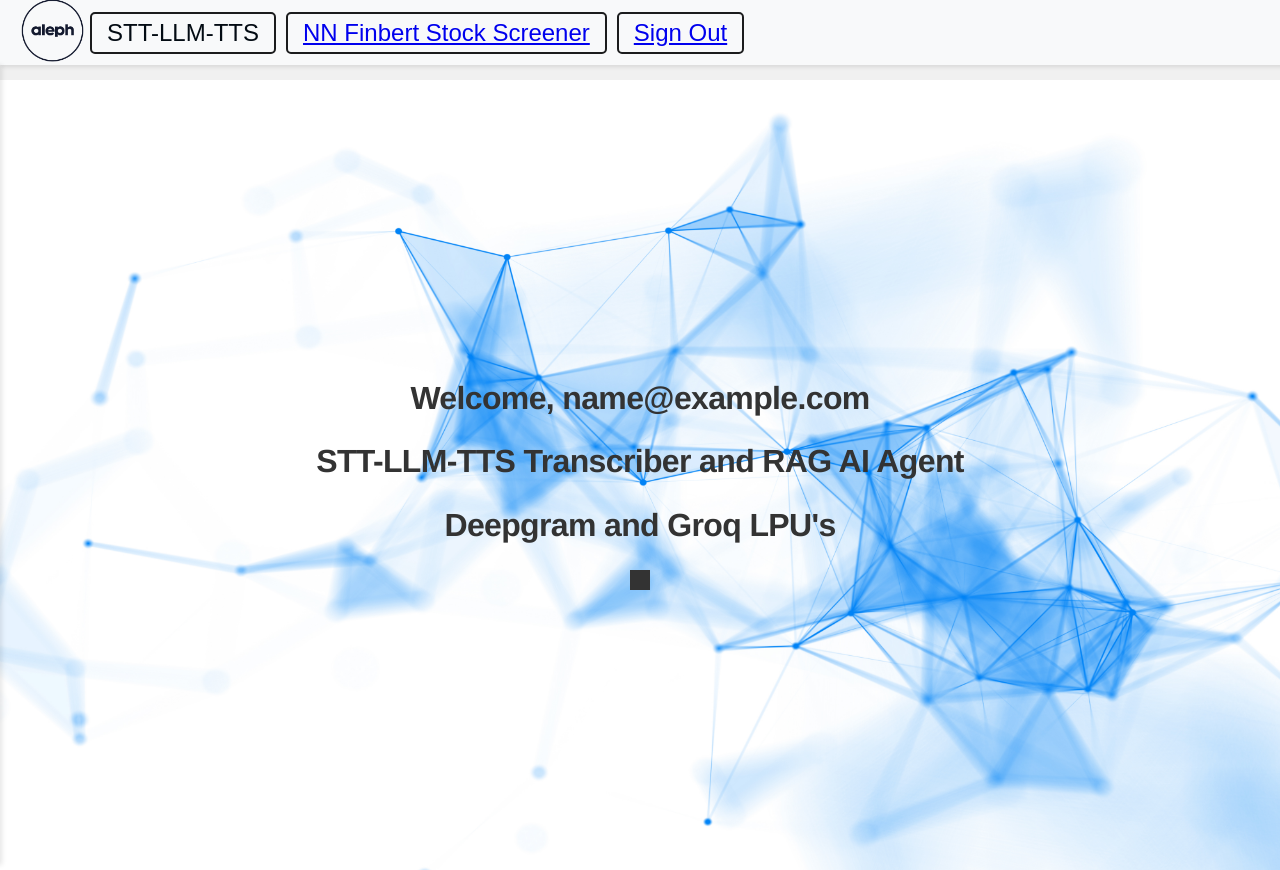
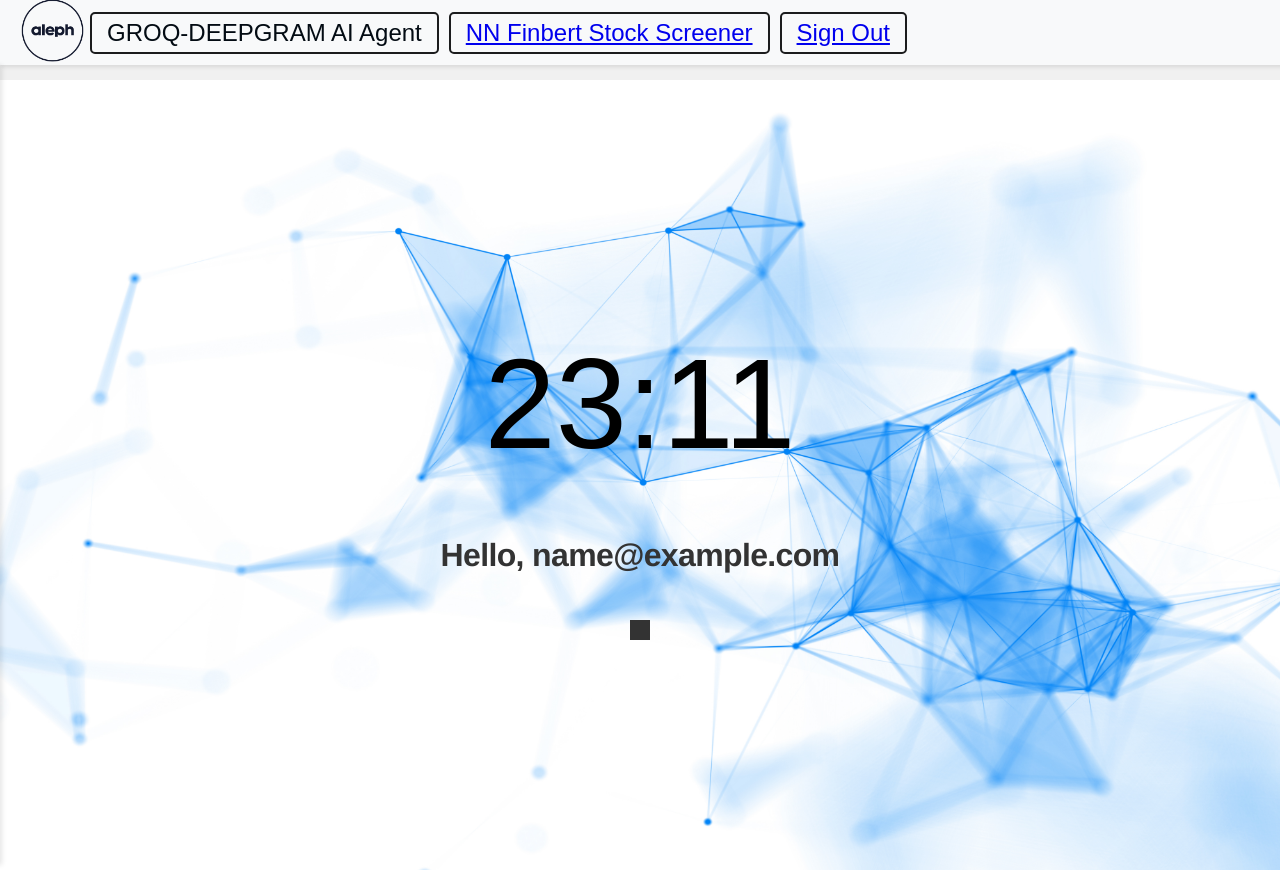
Before and after one commit to RodneyFinkel/groq_deepgram_agent, a Flask app: template templates/index5.html in a window 1280 px wide. Run offline with Flask 3, Linux system fonts and the light colour scheme; the template is opened without the code that fills it, so the values that code supplies are empty; the visitor is signed in with stand-in values (Sample User, id 1).

Commit message:
new quote and stock features

```diff
--- a/templates/index5.html
+++ b/templates/index5.html
@@ -133,6 +133,15 @@
             justify-content: center;
         }
 
+        .clock-container {
+            font-size: 8em; /* Large font size for the clock */
+            color: #000000; /* Black color for the clock */
+            background: none; /* Remove background */
+            padding: 20px;
+            border-radius: 0; /* Remove border radius */
+            margin-bottom: 20px; /* Space between clock and other content */
+        }
+
         .text-container {
             text-align: center;
         }
@@ -158,6 +167,24 @@
 
         #document_list {
             color: white;
+        }
+
+        .quote-container {
+            text-align: center;
+            margin-top: 20px;
+        }
+
+        .quote {
+            font-size: 1.5em;
+            color: black;
+            font-style: italic;
+            margin: 10px 0;
+        }
+
+        .author {
+            font-size: 1em;
+            color: black;
+            margin-top: 5px;
         }
 
     </style>
@@ -263,11 +290,43 @@
             }
         }
 
+        function updateClock() {
+            const now = new Date();
+            const hours = String(now.getHours()).padStart(2, '0');
+            const minutes = String(now.getMinutes()).padStart(2, '0');
+            const timeString = `${hours}:${minutes}`;
+            document.getElementById('clock').textContent = timeString;
+        }
+
+        // Update the clock every minute
+        setInterval(updateClock, 1000);
+
+        async function fetchQuote() {
+            try {
+                const response = await fetch('/quote');
+                const data = await response.json();
+                if (response.ok) {
+                    const quoteContainer = document.getElementById('quote-container');
+                    quoteContainer.innerHTML = `
+                        <div class="quote">"${data.quote}"</div>
+                        <div class="author">- ${data.author}</div>
+                    `;
+                } else {
+                    console.error('Failed to fetch quote:', data.error);
+                }
+            } catch (error) {
+                console.error('Error fetching quote:', error);
+            }
+        }
 
         window.onload = function() {
             fetchWeather();
             fetchStocks();
+            updateClock();
+            fetchQuote();
         };
+
+
 
 
     </script>
@@ -281,7 +340,7 @@
                 <img class="navbar-logo" src="{{ url_for('static', filename='alep.png') }}" alt="Logo">
             </a>
             <button class="toggle-btn" onclick="toggleSidebar()">
-                STT-LLM-TTS
+                GROQ-DEEPGRAM AI Agent
             </button>
             <button class="toggle-btn">
                 <a href='https://rodneyfinkel-stock-screener-app2-lgkrvg.streamlit.app/' target="blank">
@@ -311,12 +370,12 @@
     {% endwith %}
 
     <div class="main-content">
+        <div class="clock-container" id="clock"></div>
         <div class="text-container">
-            <h2>Welcome, {{ session['email'] }}</h2>
-            <h2>STT-LLM-TTS Transcriber and RAG AI Agent</h2>
-            <h2>Deepgram and Groq LPU's</h2>
-            <!-- <div class="stock-ticker" id="stock-ticker"></div> -->
+            <h2>Hello, {{ session['email'] }}</h2>
         </div>
+        <div class="quote-container" id="quote-container"></div>
+
 
         <div class="stock-ticker" id="stock-ticker">
             <!-- Stock prices will be injected here -->
```
Also changed, not shown: app2.py (+20 -0 lines), 1 other file.
